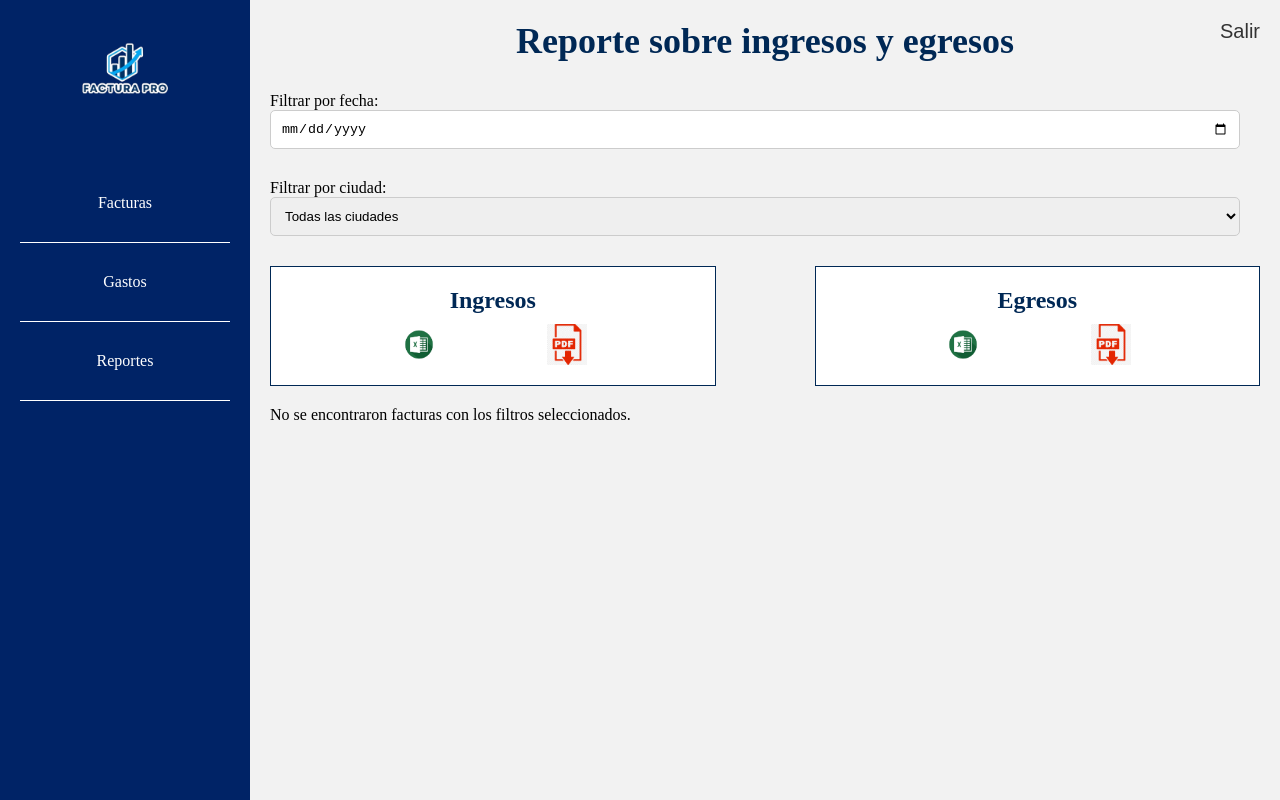
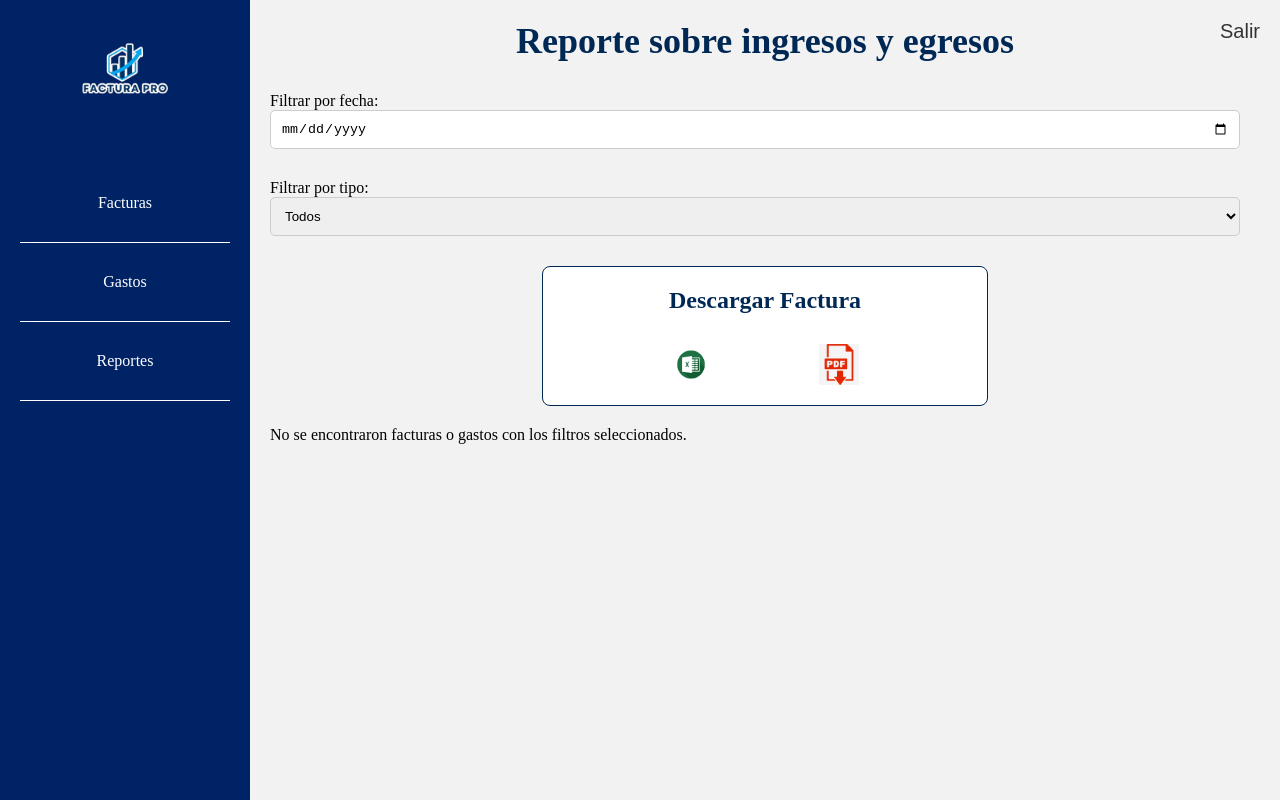
Before and after one commit to Andresyt12/Facturacion-web-2, a React (Vite) app: page /egresos in a window 1280 px wide. Built offline with nearby package versions, Linux system fonts and the light colour scheme.

Commit message:
actualizo

```diff
--- a/src/pages/auth/Egresos.css
+++ b/src/pages/auth/Egresos.css
@@ -70,16 +70,23 @@
 
 .report {
     display: flex;
-    justify-content: space-between;
+    justify-content: center; /* Centra las secciones en la página */
     margin-bottom: 20px;
+    gap: 20px; /* Espacio entre las secciones */
 }
 
+/* --- Estilo para las secciones --- */
 .section {
     background-color: white;
     border: 1px solid #002855;
     padding: 20px;
-    width: 45%;
+    width: 45%; /* Ancho de las secciones */
     text-align: center;
+    display: flex;
+    flex-direction: column;
+    justify-content: center;
+    align-items: center; /* Alinea el contenido dentro de cada sección */
+    border-radius: 8px; /* Bordes redondeados */
 }
 
 .section h2 {
@@ -87,16 +94,80 @@
     margin-bottom: 10px;
 }
 
+/* --- Centrado específico para la sección de Descargar Factura --- */
+.descargar-factura {
+    display: flex;
+    flex-direction: column;
+    align-items: center;
+    justify-content: center;
+    margin-top: 20px;
+    padding: 20px;
+    background-color: #ffffff;
+    border: 1px solid #002855;
+    border-radius: 8px;
+    width: 100%;
+    max-width: 600px;
+    margin: 0 auto;
+}
+
 .download-icons {
     display: flex;
     justify-content: space-evenly;
+    width: 100%;
+    margin-top: 20px;
 }
 
 .download-icons img {
     width: 40px;
     cursor: pointer;
+    transition: transform 0.3s ease-in-out;
 }
 
+.download-icons img:hover {
+    transform: scale(1.1);
+}
+
+/* --- Estilo para las facturas y los gastos --- */
+.factura, .gasto {
+    background-color: #ffffff;
+    border: 1px solid #002855; /* Borde que da la apariencia de un cuadro */
+    border-radius: 8px; /* Bordes redondeados */
+    padding: 20px;
+    margin: 20px 0; /* Margen superior e inferior */
+    width: 100%;
+    max-width: 600px; /* Limita el tamaño máximo del cuadro */
+    box-shadow: 0 2px 10px rgba(0, 0, 0, 0.1); /* Sombra suave para darle profundidad */
+    display: flex;
+    flex-direction: column;
+    gap: 10px;
+}
+
+.factura h2, .gasto h2 {
+    color: #002855;
+    font-size: 1.2em;
+    margin-bottom: 10px;
+}
+
+.factura p, .gasto p {
+    font-size: 1em;
+    color: #333333;
+    line-height: 1.6;
+    margin: 5px 0;
+}
+
+.factura .detalle, .gasto .detalle {
+    border-top: 1px solid #002855; /* Línea divisoria para separar detalles */
+    padding-top: 10px;
+    margin-top: 10px;
+}
+
+.factura .detalle p, .gasto .detalle p {
+    font-size: 0.9em;
+    color: #555555;
+    margin: 4px 0;
+}
+
+/* --- Botones de acción --- */
 .actions {
     display: flex;
     justify-content: center;
@@ -109,9 +180,12 @@
     border-radius: 5px;
     font-size: 16px;
     cursor: pointer;
+    background-color: #002855;
+    color: white;
+    transition: background-color 0.3s;
 }
 
-
 .btn:hover {
+    background-color: #003580;
     opacity: 0.8;
 }
--- a/src/pages/auth/Egresos.jsx
+++ b/src/pages/auth/Egresos.jsx
@@ -5,30 +5,46 @@ import './Egresos.css';
 
 const Egresos = () => {
   const [facturas, setFacturas] = useState([]);
+  const [gastos, setGastos] = useState([]); // Estado para los gastos
   const [fechaFiltro, setFechaFiltro] = useState('');
-  const [ciudadFiltro, setCiudadFiltro] = useState('');
+  const [tipoFiltro, setTipoFiltro] = useState(''); // Filtro para "Facturas" o "Gastos"
 
+  // Cargar facturas y gastos desde localStorage al montar el componente
   useEffect(() => {
-
     const facturasGuardadas = localStorage.getItem('facturas');
     if (facturasGuardadas) {
       setFacturas(JSON.parse(facturasGuardadas));
     }
+
+    const gastosGuardados = localStorage.getItem('gastos');
+    if (gastosGuardados) {
+      setGastos(JSON.parse(gastosGuardados));
+    }
   }, []);
 
-
+  // Filtra las facturas según los filtros establecidos
   const obtenerFacturasFiltradas = () => {
     return facturas.filter(factura =>
-      (fechaFiltro === '' || factura.fecha === fechaFiltro) &&
-      (ciudadFiltro === '' || factura.ciudad === ciudadFiltro)
+      (fechaFiltro === '' || factura.fecha === fechaFiltro)
     );
   };
 
+  // Filtra los gastos según los filtros establecidos
+  const obtenerGastosFiltrados = () => {
+    return gastos.filter(gasto =>
+      (fechaFiltro === '' || gasto.fecha === fechaFiltro)
+    );
+  };
+
+  // Función para descargar el PDF
   const descargarPDF = () => {
     const facturasFiltradas = obtenerFacturasFiltradas();
-    if (facturasFiltradas.length === 0) return;
+    const gastosFiltrados = obtenerGastosFiltrados();
 
     const doc = new jsPDF();
+
+    // Mostrar solo las facturas si el tipoFiltro es 'Facturas' o si no hay filtro seleccionado
+    if (tipoFiltro === 'Facturas' || tipoFiltro === '') {
       facturasFiltradas.forEach((factura, index) => {
         doc.text(`Factura Registrada:`, 10, 10 + (index * 10));
         doc.text(`Número: ${factura.numero}`, 10, 20 + (index * 10));
@@ -39,27 +55,48 @@ const Egresos = () => {
         doc.text(`Fecha: ${factura.fecha}`, 10, 70 + (index * 10));
         if (index < facturasFiltradas.length - 1) doc.addPage();
       });
+    }
 
-    doc.save('Facturas.pdf');
+    // Mostrar solo los gastos si el tipoFiltro es 'Gastos' o si no hay filtro seleccionado
+    if (tipoFiltro === 'Gastos' || tipoFiltro === '') {
+      gastosFiltrados.forEach((gasto, index) => {
+        doc.text(`Gasto Registrado:`, 10, 10 + (index * 10));
+        doc.text(`Número: ${gasto.numero}`, 10, 20 + (index * 10));
+        doc.text(`Monto: ${gasto.monto}`, 10, 30 + (index * 10));
+        doc.text(`Tipo de Gasto: ${gasto.tipoGasto}`, 10, 40 + (index * 10));
+        doc.text(`Medio de Pago: ${gasto.medioPago}`, 10, 50 + (index * 10));
+        doc.text(`Estado de Pago: ${gasto.estadoPago}`, 10, 60 + (index * 10));
+        doc.text(`Fecha: ${gasto.fecha}`, 10, 70 + (index * 10));
+        if (index < gastosFiltrados.length - 1) doc.addPage();
+      });
+    }
+
+    doc.save('Ingresos_y_Egresos.pdf');
   };
 
-  // Función para descargar las facturas en formato Excel
+  // Función para descargar las facturas y gastos en formato Excel
   const descargarExcel = () => {
     const facturasFiltradas = obtenerFacturasFiltradas();
-    if (facturasFiltradas.length === 0) return;
+    const gastosFiltrados = obtenerGastosFiltrados();
 
-    const worksheet = XLSX.utils.json_to_sheet(facturasFiltradas);
+    const facturasYgastos = [...facturasFiltradas, ...gastosFiltrados];
+
+    if (facturasYgastos.length === 0) return;
+
+    const worksheet = XLSX.utils.json_to_sheet(facturasYgastos);
     const workbook = XLSX.utils.book_new();
-    XLSX.utils.book_append_sheet(workbook, worksheet, "Facturas");
-    XLSX.writeFile(workbook, "Facturas.xlsx");
+    XLSX.utils.book_append_sheet(workbook, worksheet, "Facturas_y_Gastos");
+    XLSX.writeFile(workbook, "Facturas_y_Gastos.xlsx");
   };
 
+  // Manejar el cambio en el filtro de fecha
   const handleFechaChange = (e) => {
     setFechaFiltro(e.target.value);
   };
 
-  const handleCiudadChange = (e) => {
-    setCiudadFiltro(e.target.value);
+  // Manejar el cambio en el filtro de tipo (Factura o Gasto)
+  const handleTipoFiltroChange = (e) => {
+    setTipoFiltro(e.target.value);
   };
 
   // Función para manejar el logout
@@ -68,6 +105,7 @@ const Egresos = () => {
   };
 
   const facturasFiltradas = obtenerFacturasFiltradas();
+  const gastosFiltrados = obtenerGastosFiltrados();
 
   return (
     <div className="container">
@@ -92,36 +130,28 @@ const Egresos = () => {
             <input type="date" value={fechaFiltro} onChange={handleFechaChange} />
           </label>
           <label>
-            Filtrar por ciudad:
-            <select value={ciudadFiltro} onChange={handleCiudadChange}>
-              <option value="">Todas las ciudades</option>
-              <option value="Cali">Cali</option>
-              <option value="Medellin">Medellin</option>
-              <option value="Bogota">Bogota</option>
-              <option value="Pereira">Pereira</option>
-              <option value="Manizalez">Manizalez</option>
-              <option value="Barranquilla">Barranquilla</option>
-              <option value="Cartagena">Cartagena</option>
+            Filtrar por tipo:
+            <select value={tipoFiltro} onChange={handleTipoFiltroChange}>
+              <option value="">Todos</option>
+              <option value="Facturas">Facturas</option>
+              <option value="Gastos">Gastos</option>
             </select>
           </label>
         </div>
+
         <section className="report">
           <section className="section">
-            <h2>Ingresos</h2>
-            <div className="download-icons">
-              <img src="/img/logoexcel.jpeg" alt="Descargar Excel" onClick={descargarExcel} />
-              <img src="/img/logopdf.jpeg" alt="Descargar PDF" onClick={descargarPDF} />
-            </div>
-          </section>
-          <section className="section">
-            <h2>Egresos</h2>
+            <h2>Descargar Factura</h2>
             <div className="download-icons">
               <img src="/img/logoexcel.jpeg" alt="Descargar Excel" onClick={descargarExcel} />
               <img src="/img/logopdf.jpeg" alt="Descargar PDF" onClick={descargarPDF} />
             </div>
           </section>
         </section>
-        {facturasFiltradas.length > 0 ? (
+
+        {facturasFiltradas.length > 0 || gastosFiltrados.length > 0 ? (
+          <>
+            {tipoFiltro === 'Facturas' || tipoFiltro === '' ? (
               facturasFiltradas.map((factura, index) => (
                 <div className="factura" key={index}>
                   <h2>Factura Registrada:</h2>
@@ -133,8 +163,24 @@ const Egresos = () => {
                   <p>Fecha: {factura.fecha}</p>
                 </div>
               ))
+            ) : null}
+
+            {tipoFiltro === 'Gastos' || tipoFiltro === '' ? (
+              gastosFiltrados.map((gasto, index) => (
+                <div className="gasto" key={index}>
+                  <h2>Gasto Registrado:</h2>
+                  <p>Número: {gasto.numero}</p>
+                  <p>Monto: {gasto.monto}</p>
+                  <p>Tipo de Gasto: {gasto.tipoGasto}</p>
+                  <p>Medio de Pago: {gasto.medioPago}</p>
+                  <p>Estado de Pago: {gasto.estadoPago}</p>
+                  <p>Fecha: {gasto.fecha}</p>
+                </div>
+              ))
+            ) : null}
+          </>
         ) : (
-          <p>No se encontraron facturas con los filtros seleccionados.</p>
+          <p>No se encontraron facturas o gastos con los filtros seleccionados.</p>
         )}
       </main>
     </div>
--- a/src/pages/auth/Register.jsx
+++ b/src/pages/auth/Register.jsx
@@ -38,7 +38,11 @@ const Register = () => {
         e.preventDefault();
 
         // Agregar la nueva factura a la lista
-        setFacturasList([...facturasList, factura]);
+        const nuevaListaDeFacturas = [...facturasList, factura];
+        setFacturasList(nuevaListaDeFacturas);
+
+        // Guardar la nueva lista de facturas en localStorage
+        localStorage.setItem('gastos', JSON.stringify(nuevaListaDeFacturas));
 
         // Limpiar los campos del formulario
         setFactura({
@@ -189,7 +193,7 @@ const Register = () => {
                 </div>
 
                 <div className="results-container">
-                    <h2>Lista de Facturas</h2>
+                    <h2>Lista de Gastos</h2>
                     <div className="factura-grid">
                         {facturasList.map((factura, index) => (
                             <div key={index} className="factura-item">
@@ -208,4 +212,4 @@ const Register = () => {
     );
 };
 
-export default Register
+export default Register;
```
Lines whose indentation alone changed are shown as unchanged.
